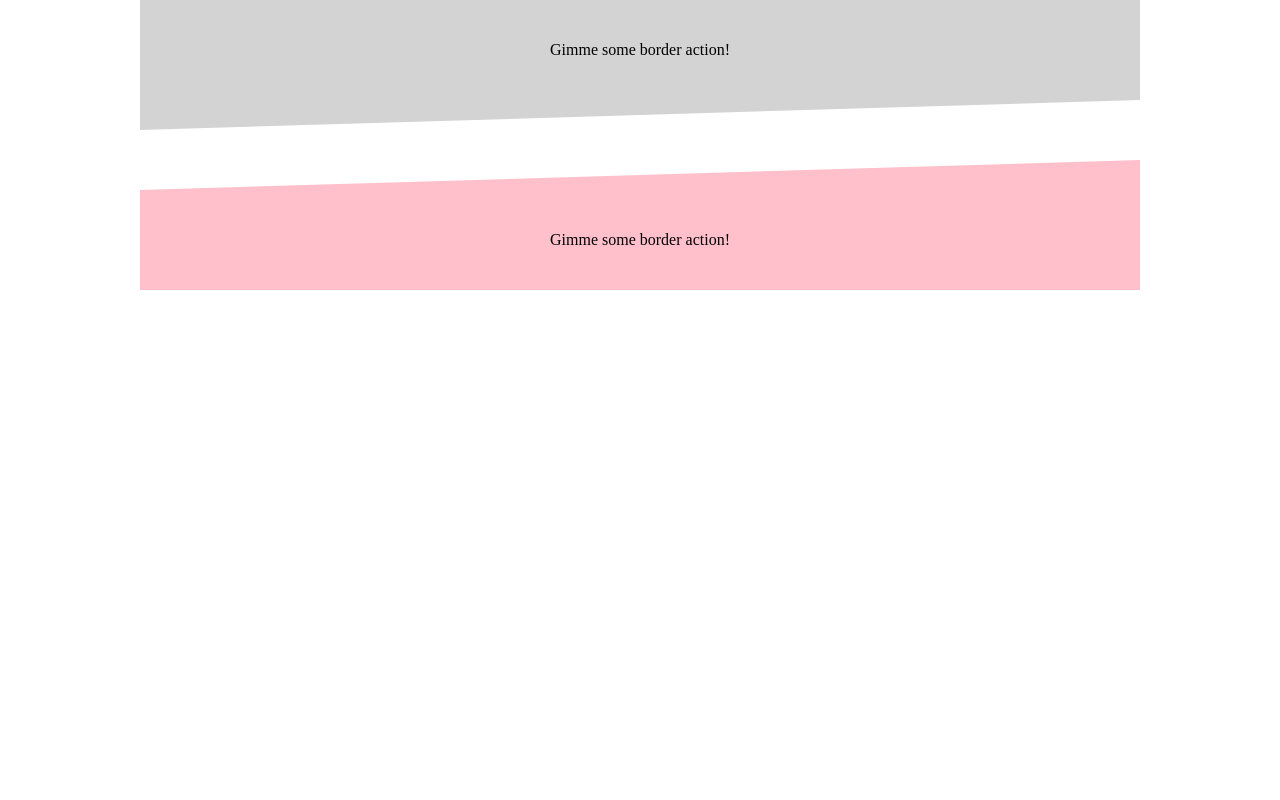
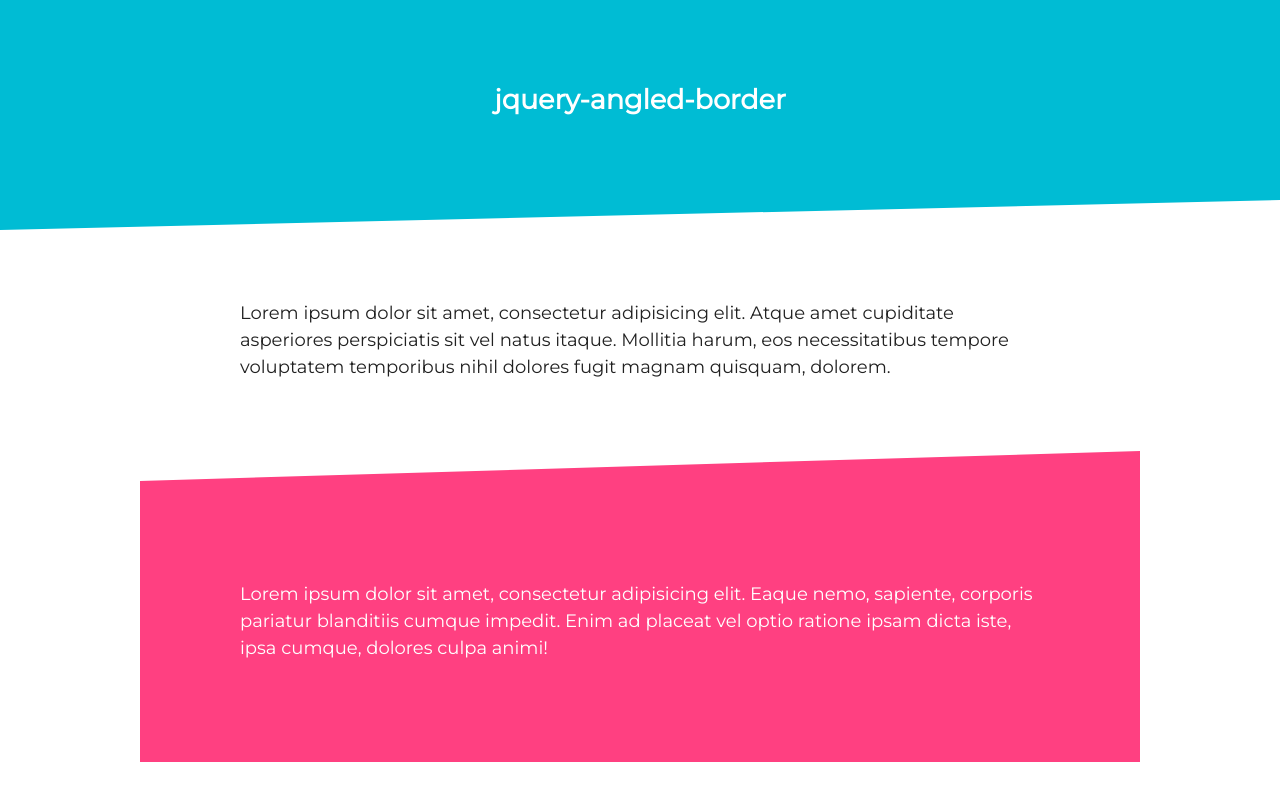
Before and after one commit to stursby/jquery-angled-borders, a website: page example.html in a window 1280 px wide. Drawn offline with nearby package versions, Linux system fonts and the light colour scheme.

Commit message:
Update example

```diff
--- a/example.html
+++ b/example.html
@@ -3,14 +3,23 @@
 <head>
     <meta charset="UTF-8">
     <title></title>
+    <link href='http://fonts.googleapis.com/css?family=Montserrat' rel='stylesheet' type='text/css'>
     <style>
 
     html {
-      box-sizing: border-box;
+        box-sizing: border-box;
+        -webkit-font-smoothing: antialiased;
+    }
+
+    body {
+        font-family: 'Montserrat', sans-serif;
+        color: #212121;
+        font-size: 18px;
+        line-height: 1.5;
     }
 
     *, *:before, *:after {
-      box-sizing: inherit;
+        box-sizing: inherit;
     }
 
     * {
@@ -18,47 +27,47 @@
         padding: 0;
     }
 
-    div {
+    header {
+        height: 200px;
+        background: #00bcd4;
+        line-height: 200px;
+        color: #fff;
+        text-align: center;
+    }
+
+    section {
+        padding: 100px;
         max-width: 1000px;
-        height: 100px;
-        background: lightgray;
-        margin: 0px auto;
-        text-align: center;
-        line-height: 100px;
+        margin: 0 auto;
+    }
+
+    .pink {
+        background: #FF4081;
+        color: #fff;
     }
 
     </style>
 </head>
 <body>
 
-    <div>
-    Gimme some border action!
-    </div>
+    <header class="angled-border">
+        <h2>jquery-angled-border</h2>
+    </header>
 
-    <br><br><br><br><br>
+    <section>
+        <p>Lorem ipsum dolor sit amet, consectetur adipisicing elit. Atque amet cupiditate asperiores perspiciatis sit vel natus itaque. Mollitia harum, eos necessitatibus tempore voluptatem temporibus nihil dolores fugit magnam quisquam, dolorem.</p>
+    </section>
 
-    <div style="background: pink;">
-    Gimme some border action!
-    </div>
+    <section class="angled-border pink" data-position="top" data-direction="rtl">
+        <p>Lorem ipsum dolor sit amet, consectetur adipisicing elit. Eaque nemo, sapiente, corporis pariatur blanditiis cumque impedit. Enim ad placeat vel optio ratione ipsam dicta iste, ipsa cumque, dolores culpa animi!</p>
+    </section>
 
     <script src="bower_components/jquery/dist/jquery.min.js"></script>
     <script src="dist/jquery-angled-border.js"></script>
 
     <script>
 
-        // $('div').angledBorder({
-        //     height: 50, // in px
-        //     color: 'pink', // or hex
-        //     direction: 'LTR', // or RTL
-        //     position: 'bottom' // or top
-        // });
-
-        $('div').eq(0).angledBorder();
-
-        $('div').eq(1).angledBorder({
-            position: 'top',
-            direction: 'RTL'
-        });
+        $('.angled-border').angledBorder();
 
     </script>
 
--- a/src/source.js
+++ b/src/source.js
@@ -12,12 +12,13 @@
             direction: 'LTR', // or RTL
             position: 'bottom' // or top
 
-        }, settings = $.extend({}, defaults, options, $(this).data());
+        }, settings = $.extend({}, defaults, options);
 
         this.each(function () {
 
             // cache $(this) var
             var el = $(this);
+            var o = $.extend(true, {}, settings, el.data());
 
             // does element have position relative or absolute?
             if (el.css('position') === 'static') {
@@ -37,14 +38,14 @@
                 "display": "block",
                 "width": "100%",
                 "background": "transparent",
-                "border-width": el.width(),
-                "height": settings.height
+                "border-width": el.outerWidth(),
+                "height": o.height
             };
 
             // change direction to CSS value
             var direction;
 
-            switch(settings.direction.toLowerCase()) {
+            switch(o.direction.toLowerCase()) {
                 case 'ltr':
                     direction = 'left';
                     break;
@@ -54,10 +55,12 @@
             }
 
             // set dynamic properties
-            properties['border-' + direction + '-color'] = settings.color;
+            properties['border-' + direction + '-color'] = o.color;
             properties['border-' + direction + '-style'] = 'solid';
-            properties['border-' + settings.position] = settings.height + "px solid transparent";
-            properties['' + settings.position] = -settings.height;
+            properties['border-' + o.position] = o.height + "px solid transparent";
+            properties['' + o.position] = -o.height;
+            properties['' + direction] = '0px';
+            // properties['right'] = -padding + 'px';
 
             // set all the properties
             border.css(properties);
@@ -66,7 +69,7 @@
             $(window).resize(function() {
                 var el = $(border);
                 var $parent = el.parent();
-                var parentWidth = $parent.width();
+                var parentWidth = $parent.outerWidth();
                 var resizeProperties = {};
                 resizeProperties['border-' + direction + '-width'] = parentWidth;
                 $(border).css(resizeProperties);
```
Also changed, not shown: dist/jquery-angled-border.js, dist/jquery-angled-border.min.js.
